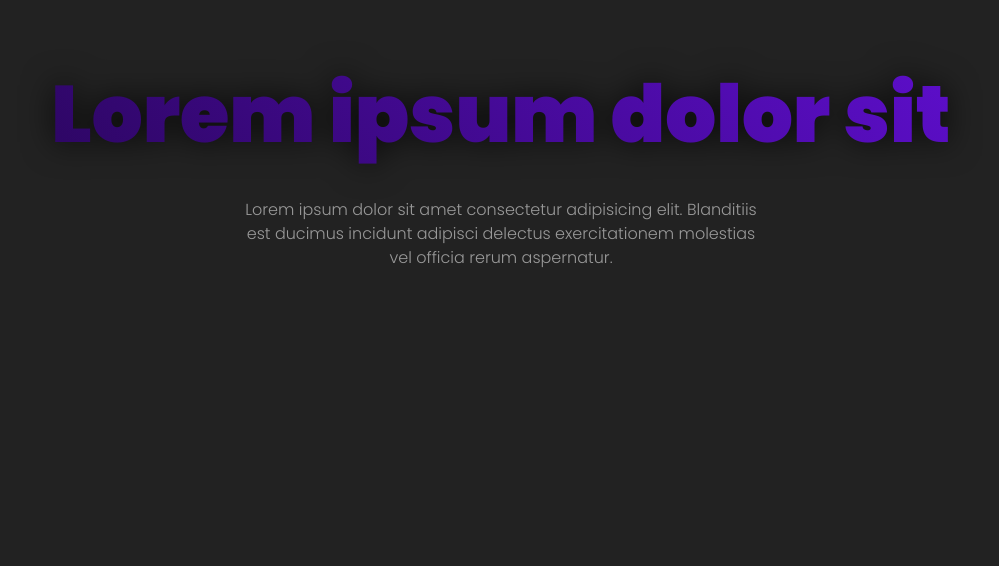
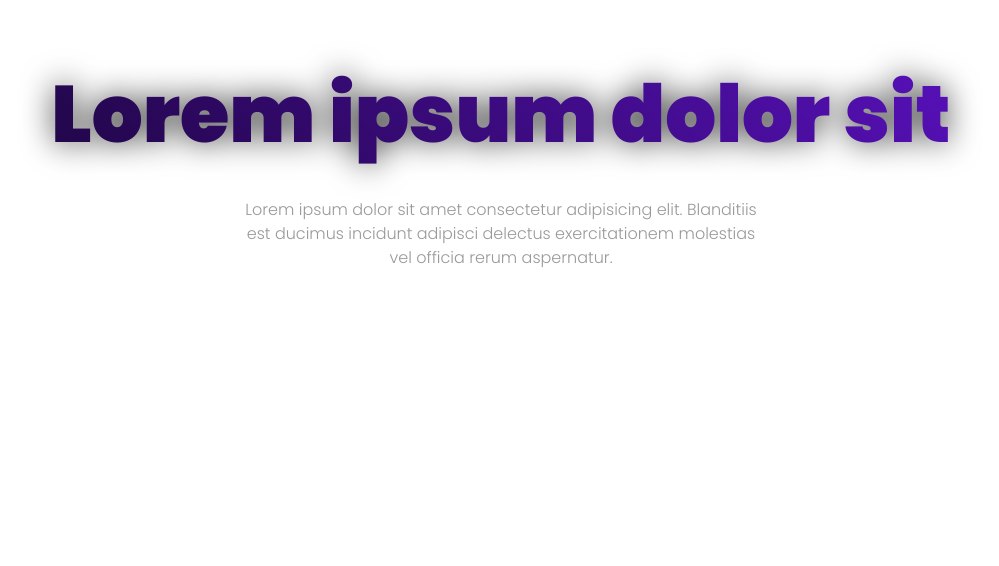
Before and after one commit to GuillermoCruzFuente/vite-emotion, a React (Vite) app: page / in a window 1280 px wide. Shown: the part 234-800 px from the top of the page, without its empty margins (139-1138 px from the left). Built offline with nearby package versions, Linux system fonts and the light colour scheme.

Commit message:
reset import and width edited

```diff
--- a/src/styles/index.scss
+++ b/src/styles/index.scss
@@ -1,17 +1,17 @@
-@use './reset';
+@use 'reset';
+@use 'scrollbar';
 
 html {
-	background-color: #222;
-	// background-color: rgba(red, green, blue, alpha);
+	background-color: #fff;
 	font-family: 'Poppins', sans-serif;
 }
 
 body {
-	width: 100vw;
+	width: 100%;
 }
 
 :root {
-	--deep-purple: rgb(45, 6, 99);
-	--medium-purple: rgb(93, 14, 203);
+	--deep-purple: rgb(33, 6, 72);
+	--medium-purple: rgb(87, 16, 185);
 	--light-purple: rgb(128, 48, 240);
 }
```
